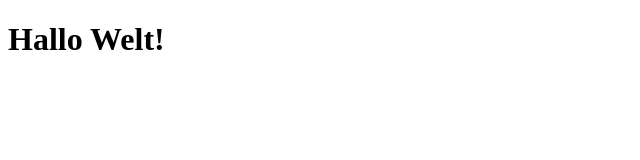
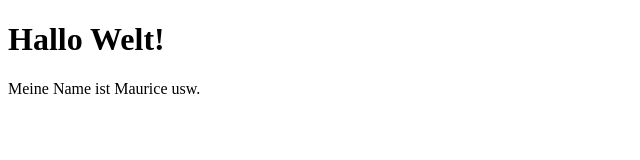
Before and after one commit to MasterxMaurice/Test, a plain HTML site: page index.html in a window 1280 px wide. Shown: the whole page, without its empty margins (0-640 px from the left). Drawn offline with Linux system fonts and the light colour scheme.

Commit message:
Add files via upload

```diff
--- a/index.html
+++ b/index.html
@@ -6,5 +6,6 @@
 </head>
 <body>
   <h1>Hallo Welt!</h1>
+<p>Meine Name ist Maurice usw.</p>
 </body>
 </html>
```
